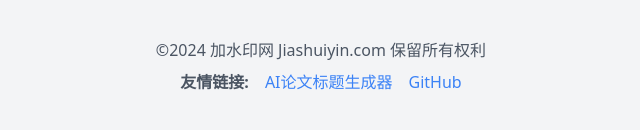
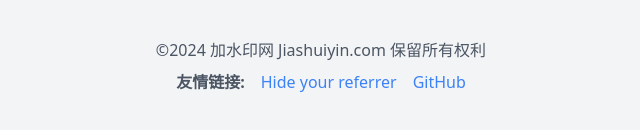
Before and after one commit to pdmaker/watermark-master, a plain HTML site: page index.html in a window 1280 px wide. Shown: the part 630-760 px from the top of the page, 319-959 px from the left. Drawn offline with nearby package versions, Linux system fonts and the light colour scheme; a script that the page names is missing.

Commit message:
Update index.html

```diff
--- a/index.html
+++ b/index.html
@@ -359,12 +359,12 @@
             >友情链接:</span
           >
           <a
-            href="https://researchtitle.textgen.net/"
+            href="https://refhide.com/"
             class="text-blue-500 hover:text-blue-700"
             target="_blank"
             rel="noopener"
-            data-i18n="aiTitleGenerator"
-            >AI论文标题生成器</a
+            data-i18n="RefHide.com"
+            >Hide your referrer</a
           >
           <a
             href="https://github.com/pdmaker/watermark-master"
```
